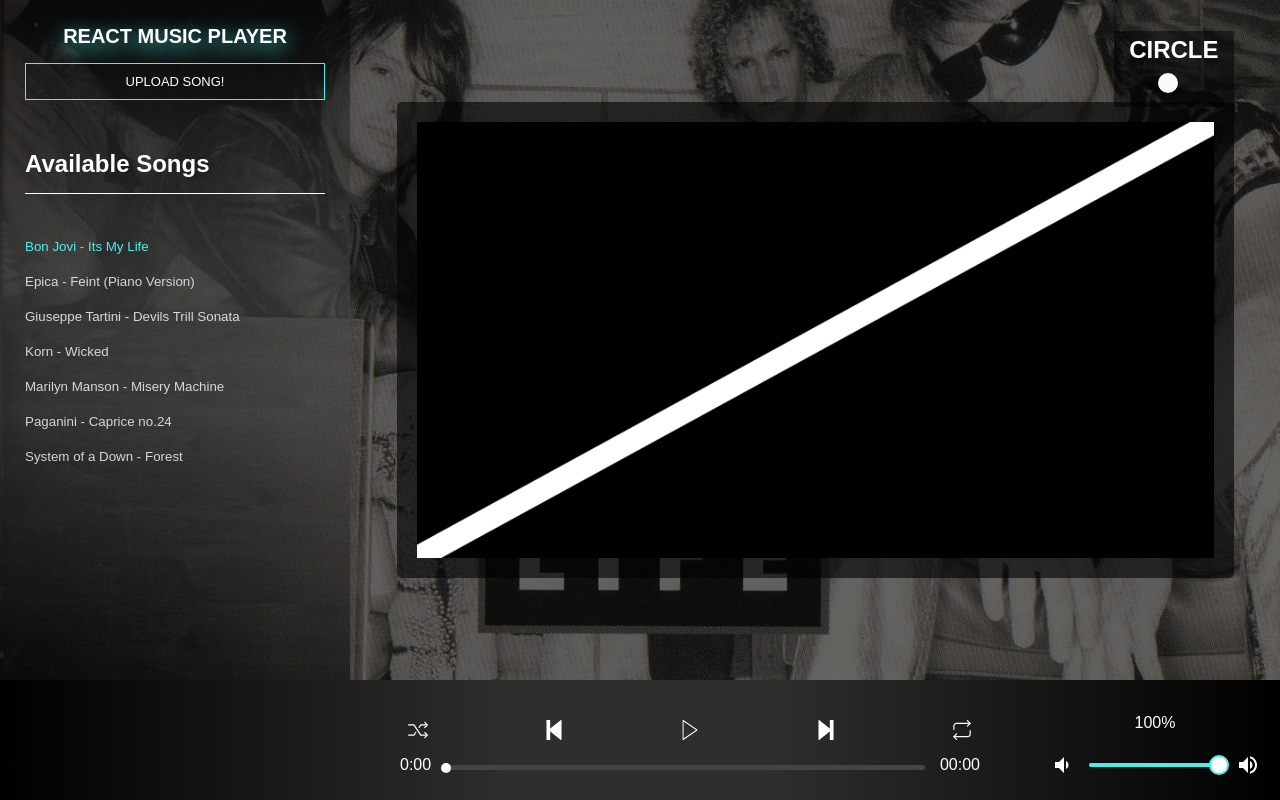
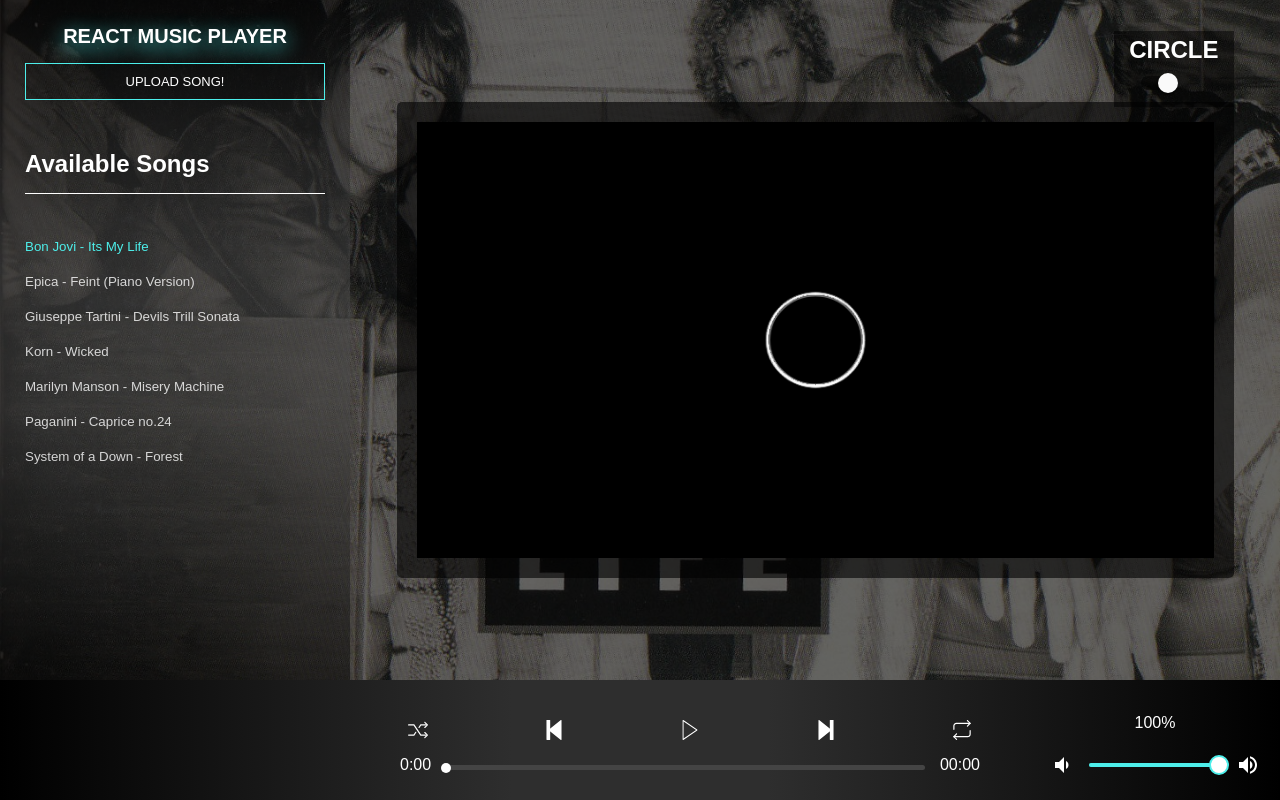
Before and after one commit to N-bred/react-music-player, a React (Create React App) app: page / in a window 1280 px wide. Built offline with nearby package versions, Linux system fonts and the light colour scheme.

Commit message:
Fix the bugs with the audio stop and not giving frquency, now it works as expected

```diff
--- a/src/SecondDevelopment/App.js
+++ b/src/SecondDevelopment/App.js
@@ -16,9 +16,8 @@ function App() {
           <MediaPlayerListControllerProvider>
             <Ui>
               <Sidebar className='sidebar' />
-              <PlayerScene className='player-scene'>
-                <PlayerCanvas />
-              </PlayerScene>
+              <PlayerScene className='player-scene' />
+
               <MediaPlayer className='media-player' />
             </Ui>
           </MediaPlayerListControllerProvider>
--- a/src/SecondDevelopment/components/PlayerCanvas/PlayerCanvas.jsx
+++ b/src/SecondDevelopment/components/PlayerCanvas/PlayerCanvas.jsx
@@ -1,6 +1,5 @@
 import React, { useRef, useEffect, useState } from 'react'
 import styled from 'styled-components'
-import { useMediaPlayer } from '../../context/MediaPlayer.context'
 import CanvasLib from './CanvasLib'
 import CanvasDrawVariants from './CanvasDrawVariants'
 import Switch from '../Switch/Switch'
@@ -9,8 +8,7 @@ const BAR_WIDTH = 1
 const RADIUS = 50
 const BARS = 360
 
-function PlayerCanvas() {
-  const { analyser, frequency } = useMediaPlayer()
+function PlayerCanvas({ bars }) {
   const canvasRef = useRef(null)
   const parentRef = useRef(null)
   const requestRef = useRef(null)
@@ -34,32 +32,21 @@ function PlayerCanvas() {
 
   const drawCanvas = () => {
     canvasLib.current.bg('#000')
-    canvasDrawVariants.current.drawBar(drawMode === 'bars')
+
+    if (drawMode === 'bars') {
+      canvasDrawVariants.current.drawBars(bars, BAR_WIDTH)
+    } else {
+      canvasDrawVariants.current.drawMainCircle(RADIUS)
+      canvasDrawVariants.current.drawCircle(bars, RADIUS, BARS)
+    }
+
     requestRef.current = requestAnimationFrame(drawCanvas)
   }
 
   useEffect(() => {
     cancelAnimationFrame(requestRef.current)
     requestRef.current = requestAnimationFrame(drawCanvas)
-  }, [drawMode])
-
-  // const drawCanvas = () => {
-  //   canvasLib.current.bg('#000')
-
-  //   // CALL Analyser
-  //   analyser.getByteFrequencyData(frequency)
-  //   canvasDrawVariants.current.drawBars(frequency, BAR_WIDTH)
-
-  //   // if (drawMode === 'bars') {
-  //   //   // Draw Bars
-  //   //   canvasDrawVariants.current.drawBars(frequency, BAR_WIDTH)
-  //   // } else {
-  //   //   // Draw Circle
-  //   //   canvasDrawVariants.current.drawMainCircle(RADIUS)
-  //   //   canvasDrawVariants.current.drawCircle(frequency, RADIUS, BARS)
-  //   // }
-  //   requestRef.current = requestAnimationFrame(drawCanvas)
-  // }
+  }, [drawMode, drawCanvas])
 
   return (
     <StyledPlayerCanvas ref={parentRef}>
--- a/src/SecondDevelopment/components/PlayerScene/PlayerScene.jsx
+++ b/src/SecondDevelopment/components/PlayerScene/PlayerScene.jsx
@@ -1,8 +1,29 @@
-import React from 'react'
+import React, { useState, useEffect, useRef } from 'react'
 import styled from 'styled-components'
+import PlayerCanvas from '../PlayerCanvas/PlayerCanvas'
+import { useMediaPlayer } from '../../context/MediaPlayer.context'
 
 function PlayerScene(props) {
-  return <StyledPlayerScene className={props.className}>{props.children}</StyledPlayerScene>
+  const { analyser, frequency } = useMediaPlayer()
+  const [bars, setBars] = useState([])
+  const [canceled, setCanceled] = useState(false)
+  const requestRef = useRef(null)
+
+  const request = () => {
+    analyser.getByteFrequencyData(frequency)
+    setBars(frequency)
+    requestRef.current = requestAnimationFrame(request)
+  }
+
+  useEffect(() => {
+    requestRef.current = requestAnimationFrame(request)
+  }, [])
+
+  return (
+    <StyledPlayerScene className={props.className}>
+      <PlayerCanvas bars={bars} />
+    </StyledPlayerScene>
+  )
 }
 
 const StyledPlayerScene = styled.div`
```
